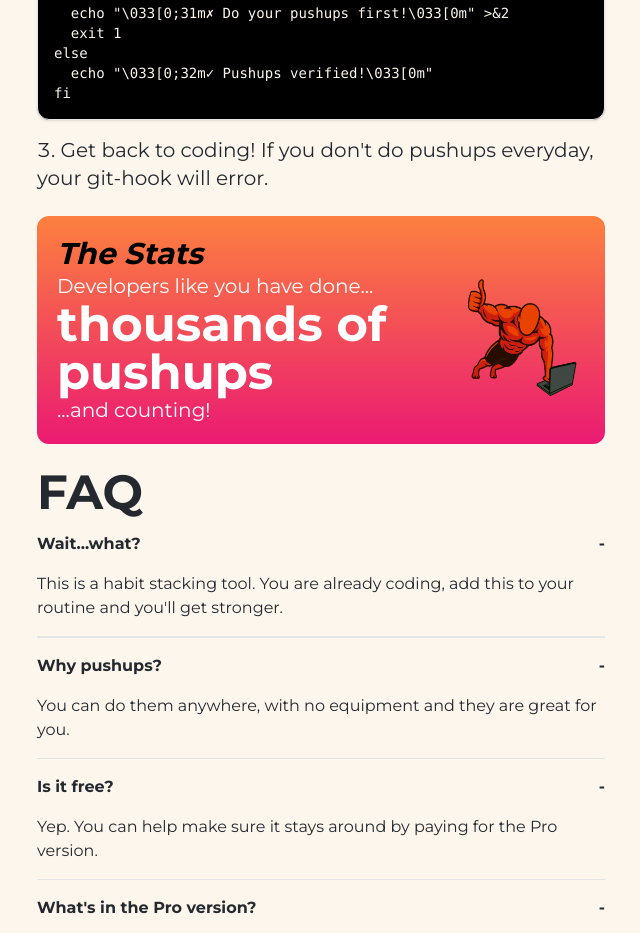
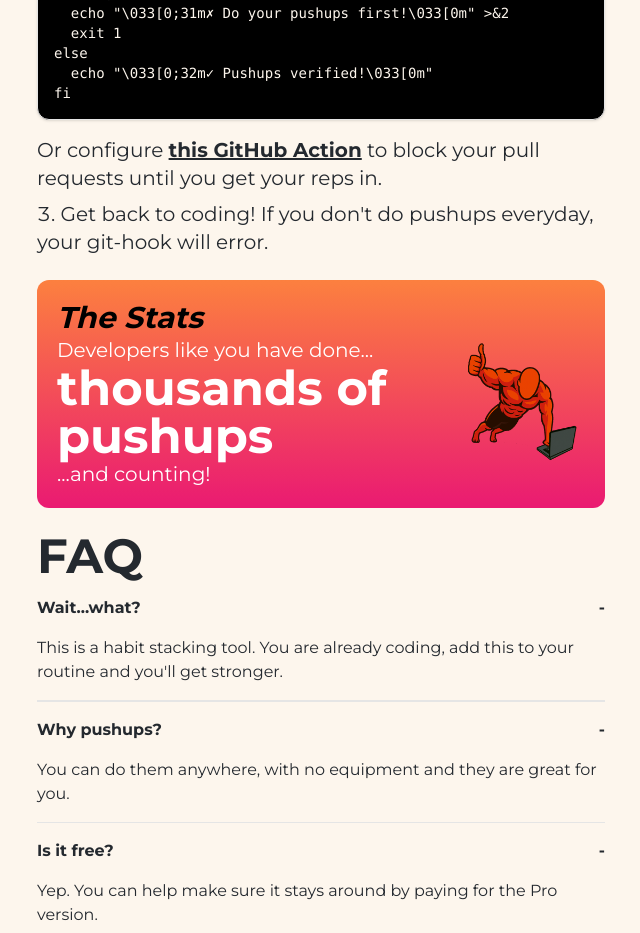
Before and after one commit to higgins/gitpushups.com, a Next.js app: page / in a window 1280 px wide. Shown: the part 860-1793 px from the top of the page, without its empty margins (319-959 px from the left). Built offline with nearby package versions, Linux system fonts and the light colour scheme; no server answers.

Commit message:
Promote GitHub Action option on landing page

```diff
--- a/app/page.tsx
+++ b/app/page.tsx
@@ -82,6 +82,17 @@ export default async function LandingPage({
           <li className="text-xl">
             Add this rule to your <code>.git/hooks/</code> dir:
             <GitHook />
+            <p className="mt-4">
+              Or configure{' '}
+              <a
+                className="font-bold underline"
+                href="https://github.com/higgins/gitpushups.com/tree/main/pushups-action"
+                target="_blank"
+              >
+                this GitHub Action
+              </a>{' '}
+              to block your pull requests until you get your reps in.
+            </p>
           </li>
           <li className="text-xl">
             Get back to coding! If you don't do pushups everyday, your git-hook will error.
```
Also changed, not shown: 1 other file (tests, documents, lock files or other folders).
